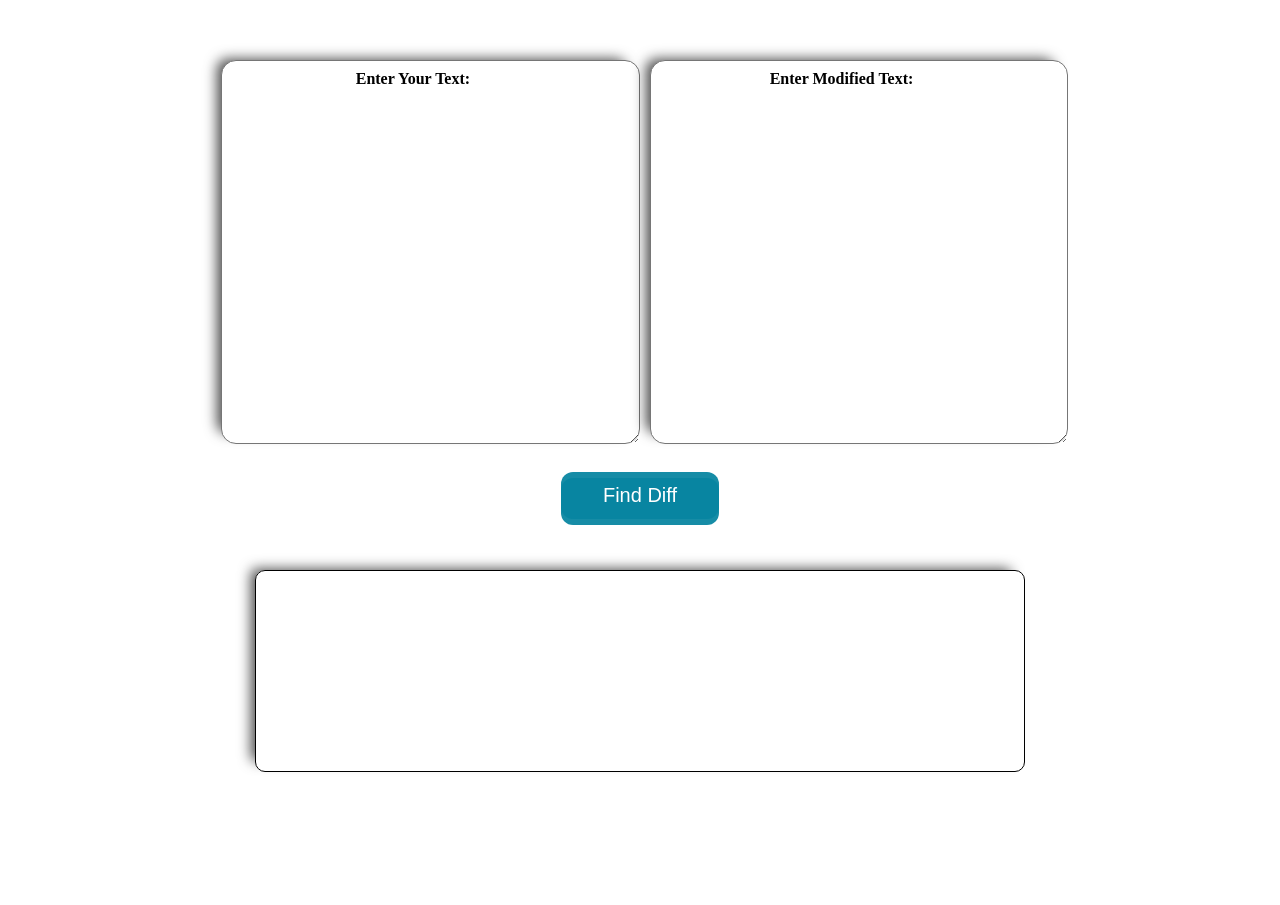
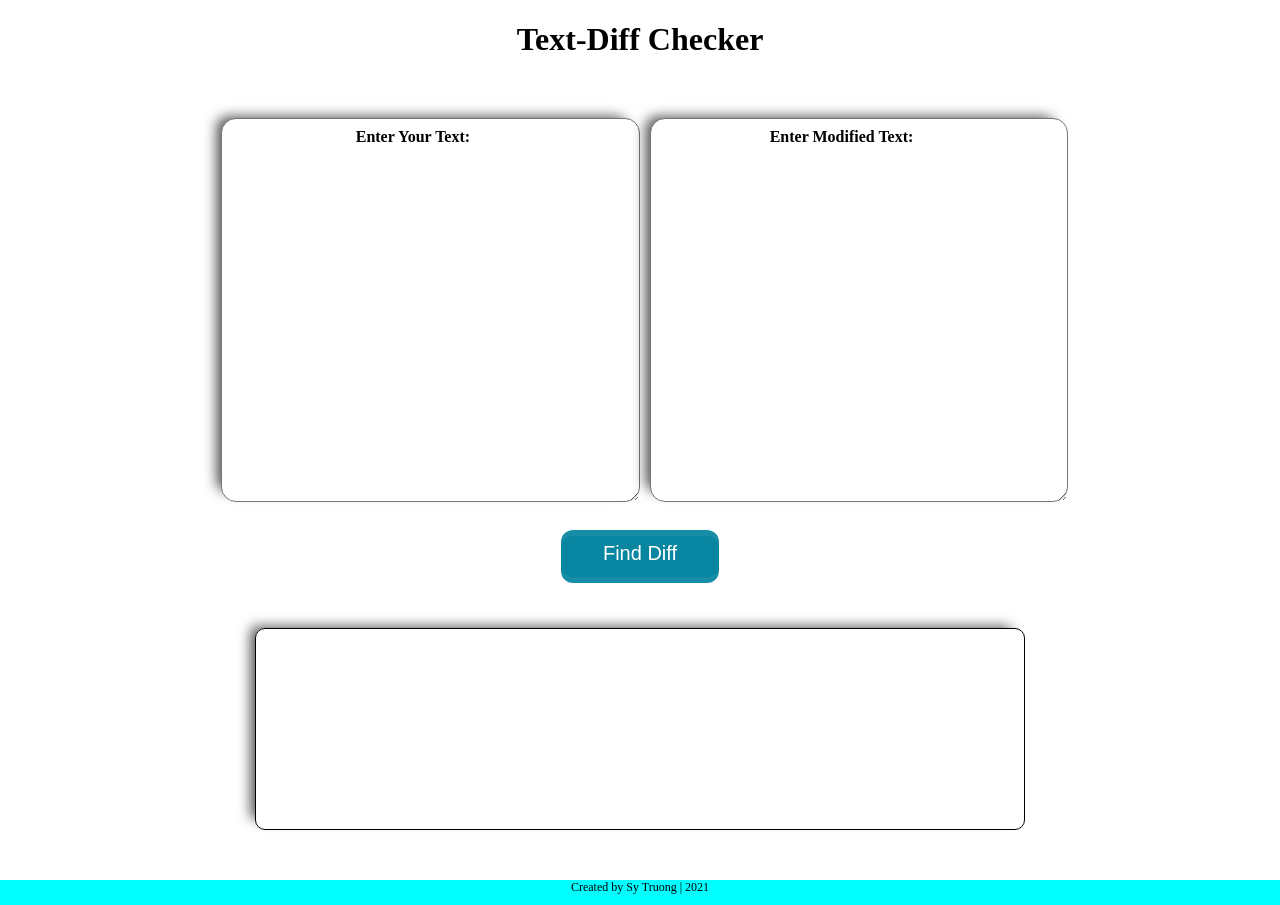
Before and after one commit to syytruong/text-diff-checker, a plain HTML site: page index.html in a window 1280 px wide. Before the commit the page ends 822 px from the top, so only its background shows below. Drawn offline with Linux system fonts and the light colour scheme.

Commit message:
add h1 and footer

```diff
--- a/index.html
+++ b/index.html
@@ -4,6 +4,7 @@
         <link rel="stylesheet" href="styles.css">
     </header>
     <body>
+        <h1>Text-Diff Checker</h1>
         <div class="container">
             <div class="text-area">
                 <div class="text-arera-left">
@@ -22,9 +23,9 @@
                 </button>
             </div>
         </div>
-        <div class="display" id="display">
+        <div class="display" id="display"></div>
 
-        </div>
+        <footer>Created by Sy Truong | 2021</footer>
         <script type="text/javascript" src="javascript.js"></script>
     </body>
 </html>
--- a/styles.css
+++ b/styles.css
@@ -1,6 +1,10 @@
 body {
     margin: 0;
     overflow-y: scroll;
+}
+
+h1 {
+    text-align: center;
 }
 
 .container {
@@ -115,6 +119,13 @@ label {
     margin: 5px auto;
 }
 
+footer {
+    font-size: 12px;
+    text-align: center;
+    background-color: aqua;
+    padding-bottom: 10px;
+}
+
 .red {
     color: red;
 }
```
